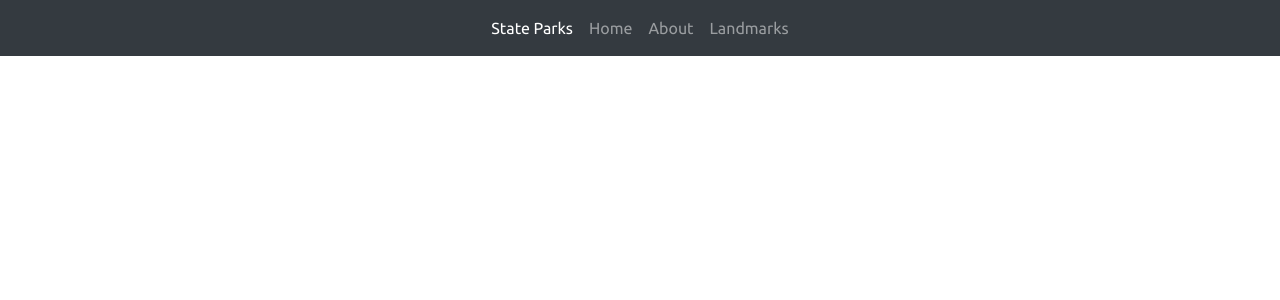
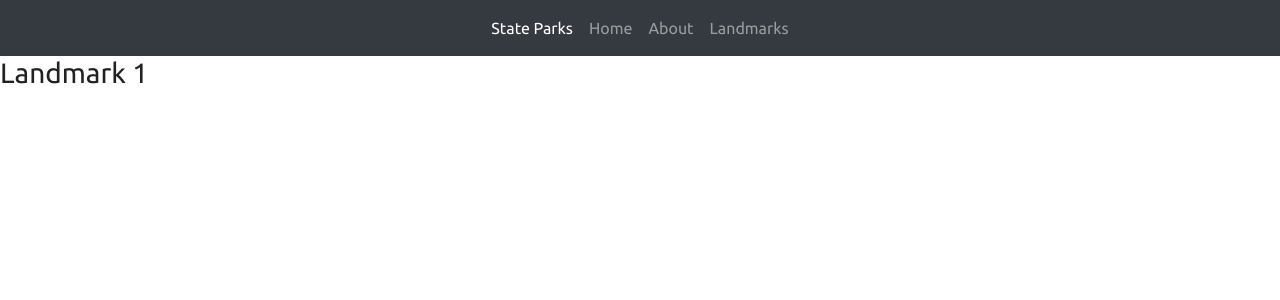
Before and after one commit to adamjthomas/state-parks, a React (Create React App) app: page / in a window 1280 px wide. Shown: the top 300 px of the page. Built offline with nearby package versions, Linux system fonts and the light colour scheme.

Commit message:
Scaffolded out LandmarkList and Landmark components

```diff
--- a/src/App.js
+++ b/src/App.js
@@ -1,11 +1,13 @@
 import React from "react";
 import Navbar from "./components/Navbar";
+import LandmarkList from "./components/LandmarkList";
 import "./App.scss";
 
 function App() {
   return (
     <div>
       <Navbar />
+      <LandmarkList />
     </div>
   );
 }
--- /dev/null
+++ b/src/components/Landmark.js
@@ -0,0 +1,5 @@
+import React from "react";
+
+export default function Landmark() {
+  return <h3>Landmark 1</h3>;
+}
--- /dev/null
+++ b/src/components/LandmarkList.js
@@ -0,0 +1,10 @@
+import React from "react";
+import Landmark from "./Landmark";
+
+export default function LandmarkList() {
+  return (
+    <section>
+      <Landmark />
+    </section>
+  );
+}
```
